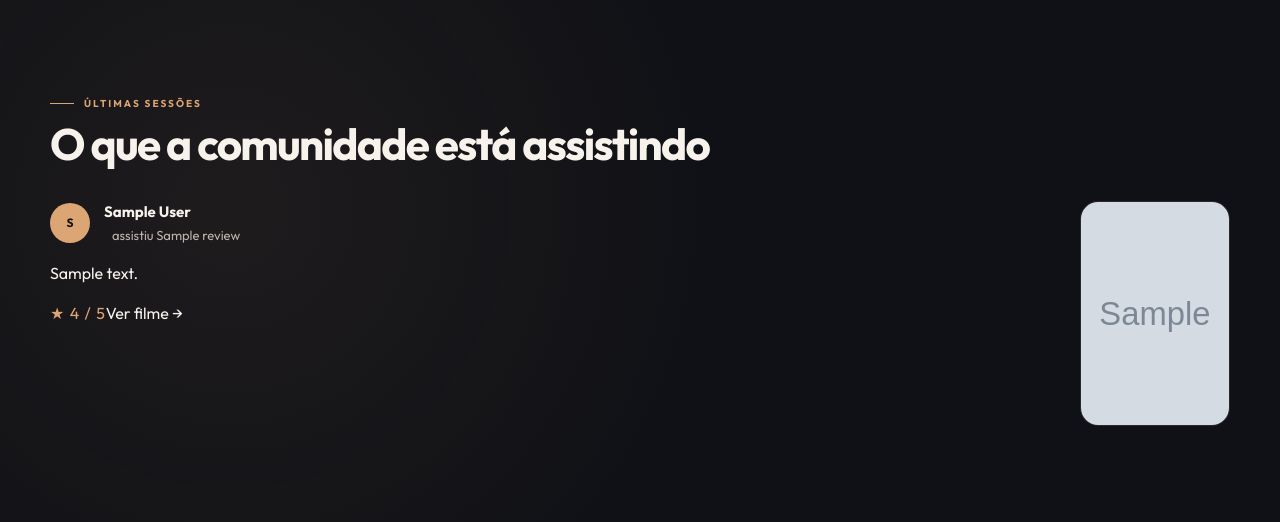
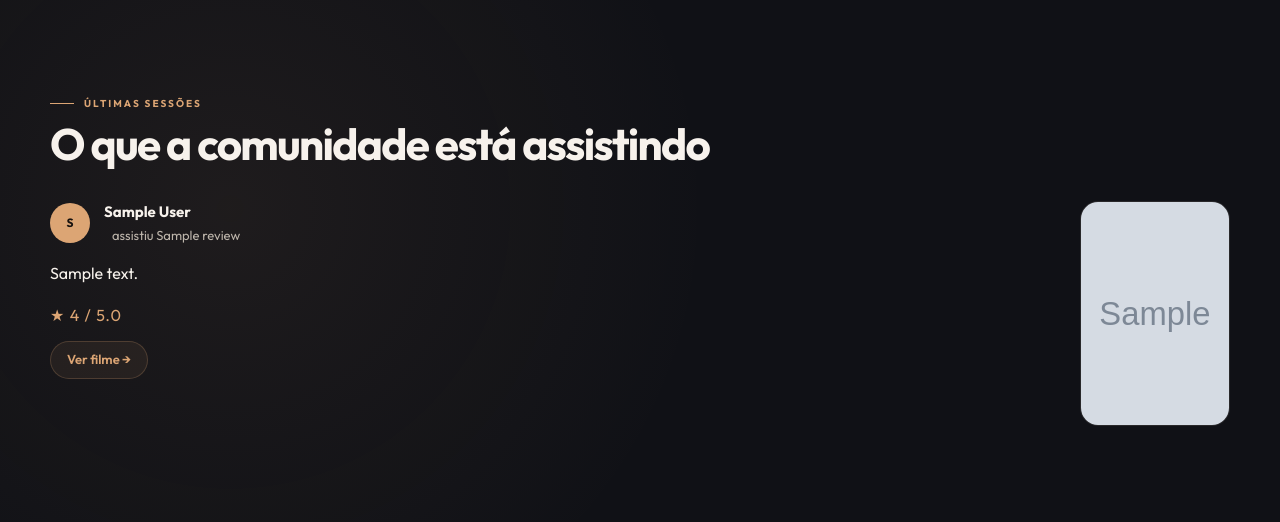
Before and after one commit to evertoto/cinecookie-vinicius, a Spring app: template src/main/resources/templates/home.html in a window 1280 px wide. Shown: the part 1349-1871 px from the top of the page. Run offline with Thymeleaf, Linux system fonts and the light colour scheme; the template is opened without the code that fills it: most values are stand-ins (such as "Sample title", 1, 10 or a date in 2020); grey boxes marked "Sample" are stand-in pictures; data that the repository does not hold is empty; database files in the repository are not loaded.

Commit message:
feat/reviews: polish review cards and saved-review feedback
Show ratings as 5.0 / 5.0, place the 'Ver filme' link below the rating as a subtle pill button on the home page, and add spacing between the saved-review notice and the review form.

Co-Authored-By: Claude Sonnet 5.5 <noreply@anthropic.com>
Claude-Session: https://claude.ai/code/session_01MzgyPTfWvFbEjbkud9dhfa

```diff
--- a/src/main/resources/static/css/styles.css
+++ b/src/main/resources/static/css/styles.css
@@ -907,6 +907,36 @@ img {
     margin-left: 8px;
 }
 
+/* Home: nota em cima, "Ver filme" logo abaixo como botão discreto */
+.review-rows .review-card footer {
+    display: flex;
+    flex-direction: column;
+    align-items: flex-start;
+    gap: 14px;
+    margin-top: 18px;
+}
+
+.review-rows .review-card footer a {
+    display: inline-flex;
+    align-items: center;
+    gap: 6px;
+    padding: 8px 16px;
+    border: 1px solid var(--divider-warm);
+    border-radius: 999px;
+    background: var(--primary-faint);
+    color: var(--primary);
+    font-size: 13px;
+    font-weight: 600;
+    text-decoration: none;
+    transition: background 200ms ease, border-color 200ms ease, transform 200ms ease;
+}
+
+.review-rows .review-card footer a:hover {
+    background: var(--primary-soft);
+    border-color: var(--primary);
+    transform: translateX(3px);
+}
+
 .review-side-poster {
     position: relative;
     aspect-ratio: 2 / 3;
@@ -1324,6 +1354,11 @@ img {
     border-color: rgba(225, 112, 112, 0.34);
     color: #ef9a9a;
     background: rgba(225, 112, 112, 0.08);
+}
+
+/* Aviso "avaliação salva": respiro entre ele e o formulário */
+.detail-reviews .form-status:not(.form-status-error) {
+    margin-bottom: 22px;
 }
 
 .simulated-data-note {
--- a/src/main/resources/templates/detalhes.html
+++ b/src/main/resources/templates/detalhes.html
@@ -97,7 +97,7 @@
                 <article class="review-card" th:each="review : ${reviews}">
                     <header><span class="avatar avatar-copper" th:text="${#strings.substring(review.author, 0, 1)}">U</span><strong th:text="${review.author}">Usuário</strong></header>
                     <p th:if="${!#strings.isEmpty(review.comment)}" th:text="${review.comment}">Comentário</p>
-                    <footer><span class="stars" th:text="|★ ${review.rating} / 5|">Nota</span></footer>
+                    <footer><span class="stars" th:text="|★ ${review.rating} / 5.0|">Nota</span></footer>
                 </article>
             </div>
         </div>
--- a/src/main/resources/templates/home.html
+++ b/src/main/resources/templates/home.html
@@ -109,7 +109,7 @@
                     <article class="review-card">
                         <header><span class="avatar avatar-copper" th:text="${#strings.substring(review.author, 0, 1)}">U</span><span><strong th:text="${review.author}">Usuário</strong><small th:text="|assistiu ${review.title}|">Filme</small></span></header>
                         <p th:text="${review.comment}">Comentário</p>
-                        <footer><span class="stars" th:text="|★ ${review.rating} / 5|">Nota</span><a th:href="@{/filmes/{slug}(slug=${review.slug})}">Ver filme →</a></footer>
+                        <footer><span class="stars" th:text="|★ ${review.rating} / 5.0|">Nota</span><a th:href="@{/filmes/{slug}(slug=${review.slug})}">Ver filme →</a></footer>
                     </article>
                     <a class="review-side-poster" th:href="@{/filmes/{slug}(slug=${review.slug})}">
                         <img th:src="${review.poster}" th:alt="|Pôster de ${review.title}|">
```
